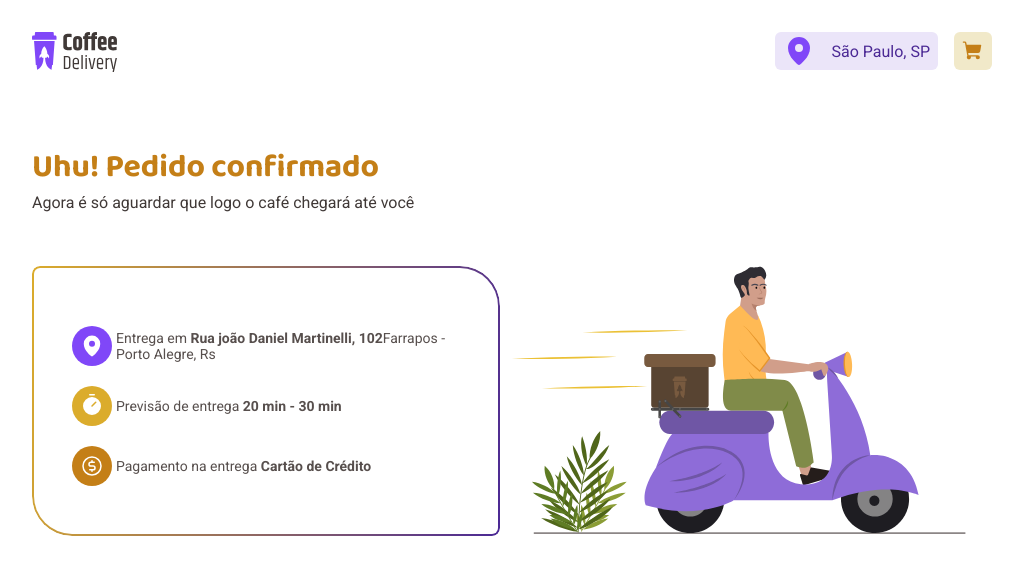
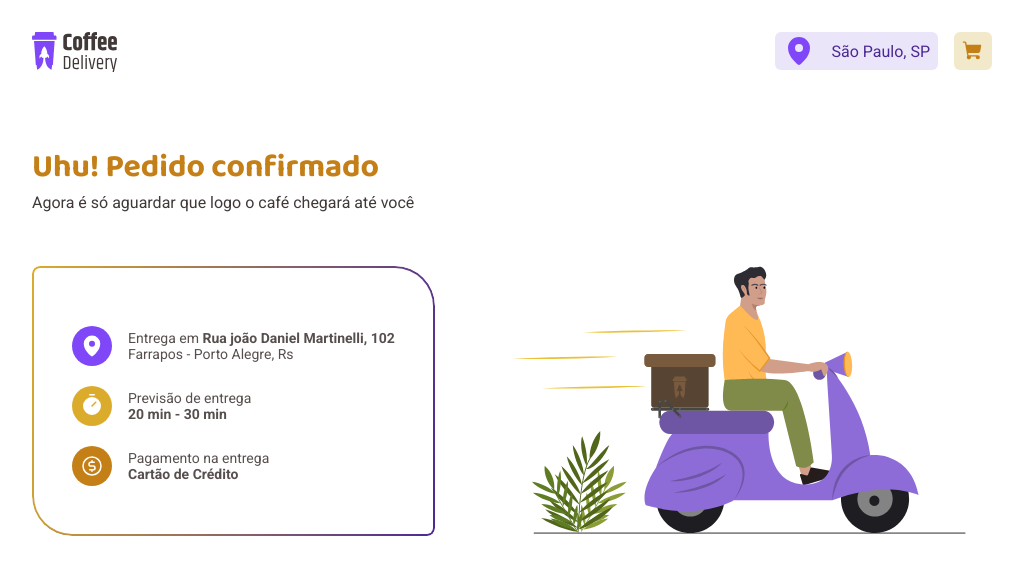
Before and after one commit to nomegustaa/coffeeDelivery, a React (Vite) app: page /pedidoconfirmado in a window 1280 px wide. Shown: the top 574 px of the page, without its empty margins (128-1151 px from the left). Built offline with nearby package versions, Linux system fonts and the light colour scheme; the HTML template or start-up script is replaced by a standard one.

Commit message:
fix: adjusting line break

```diff
--- a/src/pages/OrderConfirmed/index.tsx
+++ b/src/pages/OrderConfirmed/index.tsx
@@ -19,6 +19,7 @@ const OrderConfirmed = () => {
             </div>
             <p>
               Entrega em <strong>Rua joão Daniel Martinelli, 102</strong>
+              <br />
               Farrapos - Porto Alegre, Rs
             </p>
           </S.ContainerSubTitle>
@@ -28,7 +29,9 @@ const OrderConfirmed = () => {
               <Timer size={24} color="#FFF" weight="fill" />
             </div>
             <p>
-              Previsão de entrega <strong>20 min - 30 min</strong>
+              Previsão de entrega
+              <br />
+              <strong>20 min - 30 min</strong>
             </p>
           </S.ContainerSubTitle>
 
@@ -37,7 +40,9 @@ const OrderConfirmed = () => {
               <CurrencyCircleDollar size={24} color="#FFF" weight="regular" />
             </div>
             <p>
-              Pagamento na entrega <strong>Cartão de Crédito</strong>
+              Pagamento na entrega
+              <br />
+              <strong>Cartão de Crédito</strong>
             </p>
           </S.ContainerSubTitle>
         </S.ContainerIcons>
--- a/src/pages/OrderConfirmed/styles.ts
+++ b/src/pages/OrderConfirmed/styles.ts
@@ -54,7 +54,7 @@ export const ContainerSubTitle = styled.div<colorIcons>`
   z-index: 10;
   display: flex;
   align-items: center;
-  gap: 0.25rem;
+  gap: 1rem;
   margin: 20px 0;
 
   div {
```
Also changed, not shown: 1 other file (tests, documents, lock files or other folders).
